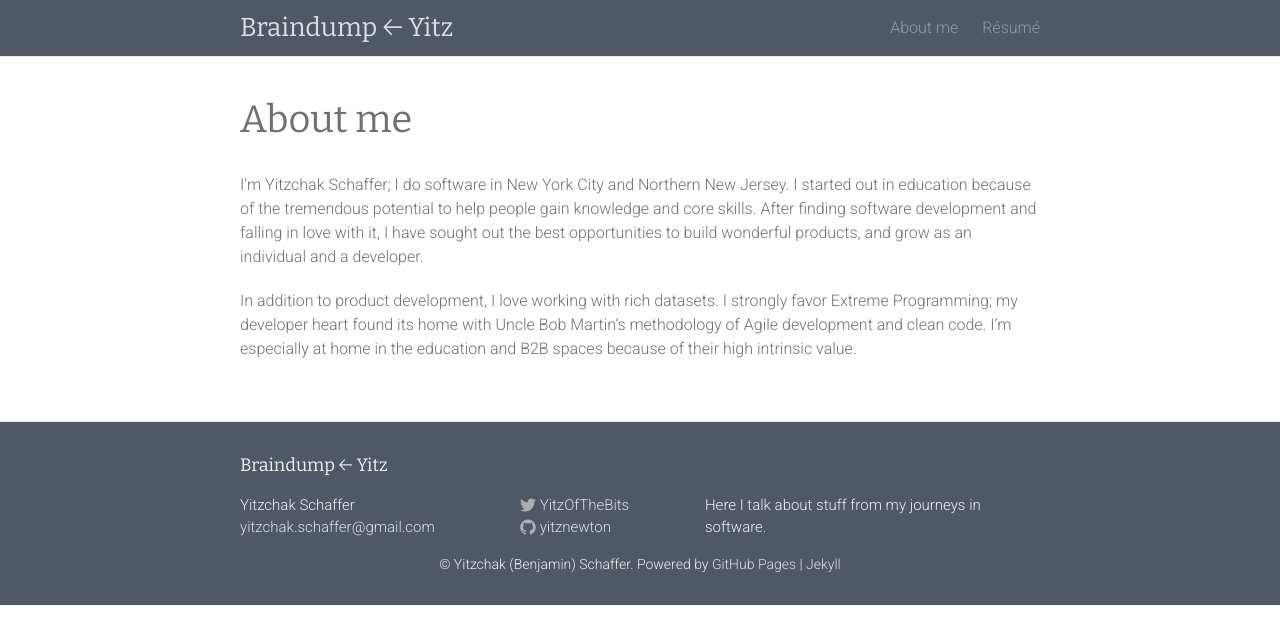
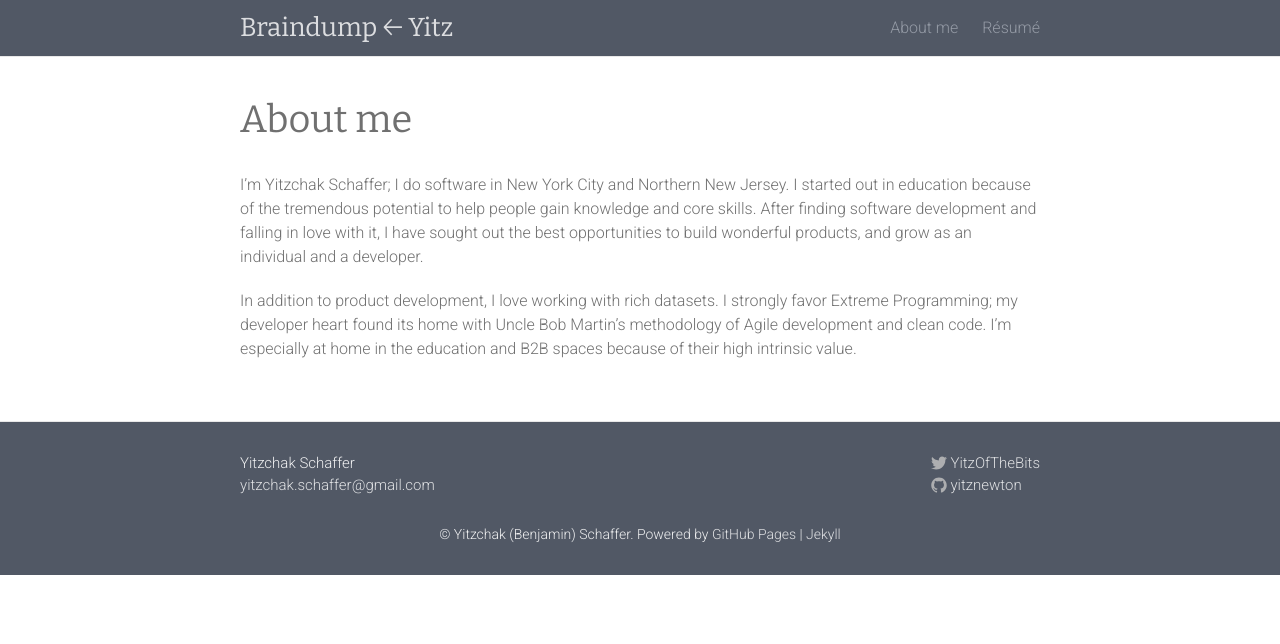
Before and after one commit to yitznewton/yitznewton.github.io, a Jekyll site: the page built from about.md, in a window 1280 px wide. Shown: the top 644 px of the page. Built offline with Jekyll 4.4.1, drawn with Linux system fonts in a browser that asks for light colours.

Commit message:
update formatting

```diff
--- a/_includes/footer.html
+++ b/_includes/footer.html
@@ -1,8 +1,6 @@
 <footer class="site-footer">
 
   <div class="wrap">
-
-    <h2 class="footer-heading">{{ site.title }}</h2>
 
     <div class="footer-col-1 column">
       <ul>
@@ -52,10 +50,6 @@
       </ul>
     </div>
 
-    <div class="footer-col-3 column">
-      <p class="text">{{ site.description }}</p>
-    </div>
-
     <div class="copyright">
       &copy; Yitzchak (Benjamin) Schaffer.
       Powered by
--- a/css/main.css
+++ b/css/main.css
@@ -73,30 +73,16 @@ h1, h2, h3, h4, h5, h6 { font-size: 100%; font-weight: 400; }
   margin-bottom: 15px;
 }
 
-.site-footer .column { float: left; margin-bottom: 15px; }
+.site-footer .column { margin-bottom: 15px; }
 
 .footer-col-1 {
-  width: 270px; /*fallback*/
-  width: -webkit-calc(35% - 10px);
-  width: -moz-calc(35% - 10px);
-  width: -o-calc(35% - 10px);
-  width: calc(35% - 10px);
-  margin-right: 10px
+  width: 50%;
+  float: left;
 }
+
 .footer-col-2 {
-  width: 175px; /*fallback*/
-  width: -webkit-calc(23.125% - 10px);
-  width: -moz-calc(23.125% - 10px);
-  width: -o-calc(23.125% - 10px);
-  width: calc(23.125% - 10px);
-  margin-right: 10px
-}
-.footer-col-3 {
-  width: 335px; /*fallback*/
-  width: -webkit-calc(41.875%);
-  width: -moz-calc(41.875%);
-  width: -o-calc(41.875%);
-  width: calc(41.875%);
+  margin-right: 0;
+  float: right
 }
 
 .site-footer ul { list-style: none; }
@@ -307,27 +293,6 @@ h1, h2, h3, h4, h5, h6 { font-size: 100%; font-weight: 400; }
 /* ----------------------------------------------------------*/
 
 
-@media screen and (max-width: 750px) {
-
-  .footer-col-1 { width: 50%; }
-
-  .footer-col-2 {
-    width: 45%; /*fallback*/
-    width: -webkit-calc(50% - 10px);
-    width: -moz-calc(50% - 10px);
-    width: -o-calc(50% - 10px);
-    width: calc(50% - 10px);
-    margin-right: 0;
-  }
-
-  .site-footer .column.footer-col-3 {
-    width: auto;
-    float: none;
-    clear: both;
-  }
-
-}
-
 @media screen and (max-width: 600px) {
 
   .wrap { padding: 0 12px; }
--- a/css/yitznewton.sass
+++ b/css/yitznewton.sass
@@ -44,6 +44,8 @@ body
     opacity: 0.9
 
   .copyright
+    clear: both
+    padding: 12px 0 0
     opacity: 0.9
     font-size: 14px
     text-align: center
--- a/index.html
+++ b/index.html
@@ -7,7 +7,7 @@ layout: default
     <p>I'm Yitzchak Schaffer; I do software in New York City and Northern New
     Jersey. <a href="https://twitter.com/unclebobmartin">Uncle Bob</a> is my
     crack, and Linux-Mac-PHP-Ruby-Python-Java-Haskell-JS-HTML5-CSS3-Sass
-    is my stack.</p>
+    is my stack. Here, I talk about stuff from my journeys in software.</p>
   </header>
 
   <ul class="posts">
```
